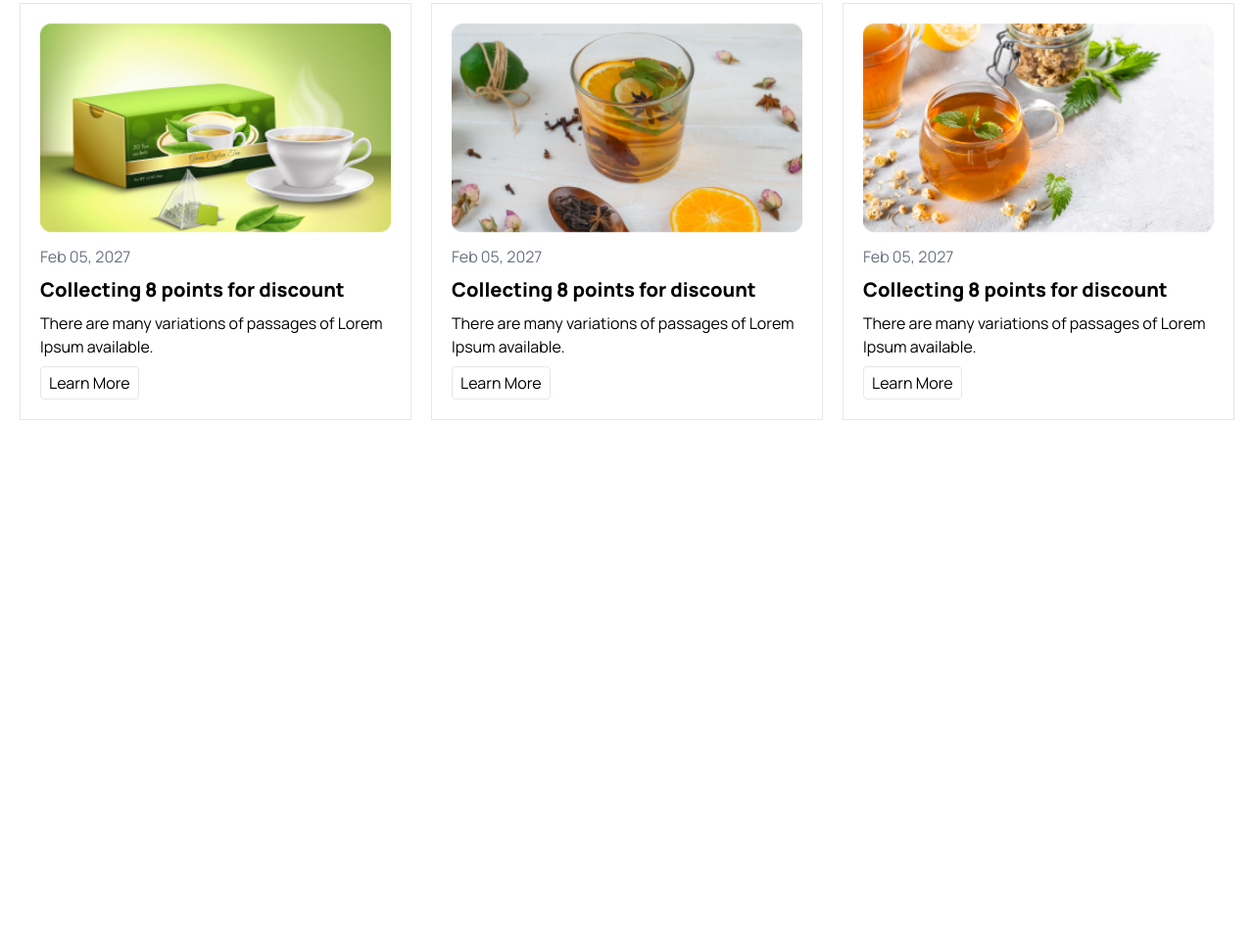
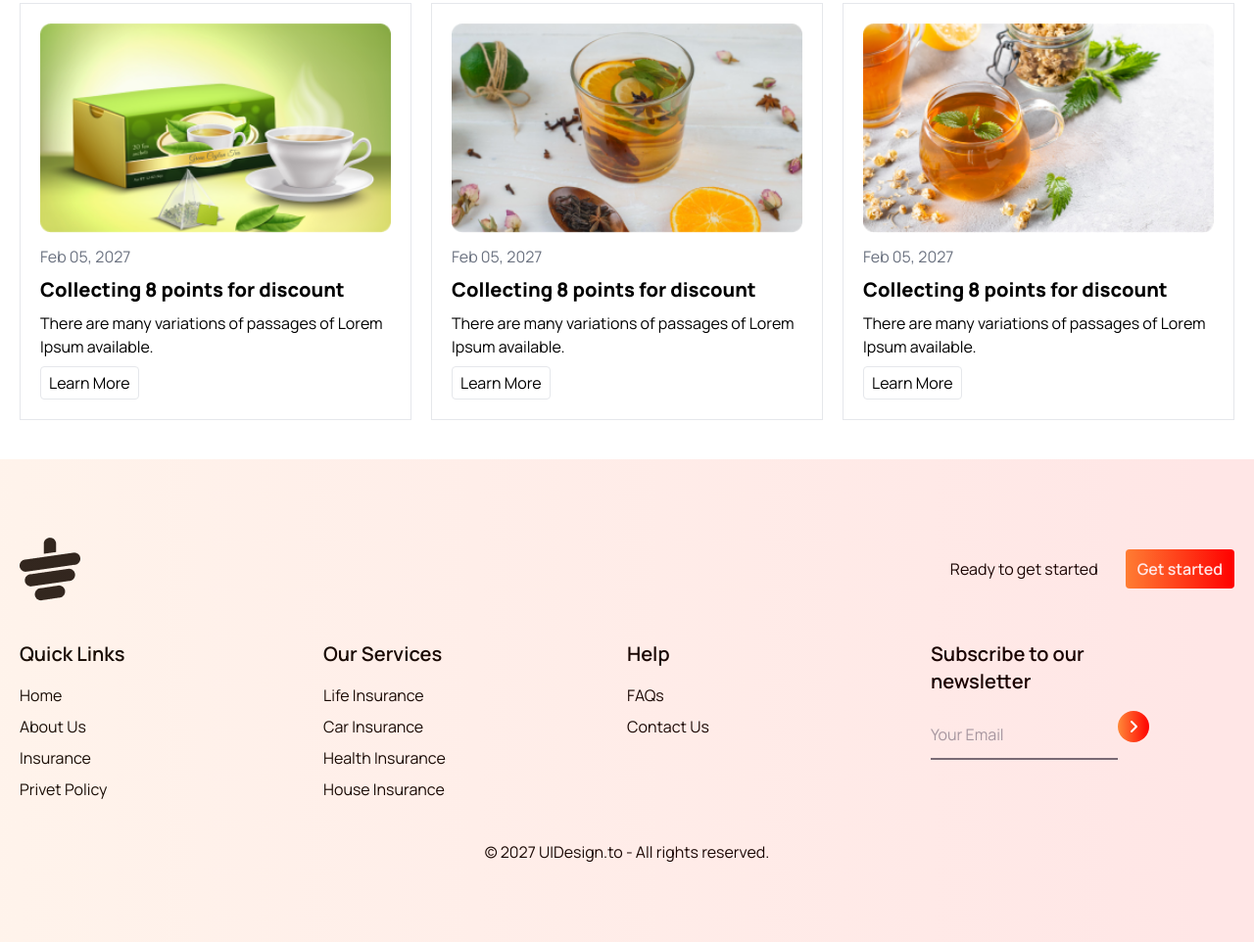
Before and after one commit to Masumraihan/tea-house, a plain HTML site: page index.html in a window 1280 px wide. Shown: the part 2543-3505 px from the top of the page at 98% size. Before the commit the page ends 2972 px from the top, so only its background shows below. Drawn offline with nearby package versions, Linux system fonts and the light colour scheme.

Commit message:
footer added

```diff
--- a/index.html
+++ b/index.html
@@ -27,6 +27,8 @@
     <link rel="preconnect" href="https://fonts.gstatic.com" crossorigin>
     <link href="https://fonts.googleapis.com/css2?family=Manrope:wght@300;400;500;600;800&display=swap"
         rel="stylesheet">
+    <!-- fontAwesome Kit -->
+    <script src="https://kit.fontawesome.com/6c1edeacde.js" crossorigin="anonymous"></script>
 </head>
 
 <body class="font-manrope">
@@ -91,7 +93,7 @@
         <!-- great tea section -->
         <section class=" w-full max-w-7xl mx-auto px-5 mt-10">
             <div class="md:flex justify-between gap-5 space-y-5 py-5">
-                <div class="grid grid-cols-2  gap-5">
+                <div class="grid md:grid-cols-2  gap-5">
                     <div class=" bg-gradient-to-r from-[#FF8938] to-[#FF0000] opacity-10 py-14 rounded">
 
                     </div>
@@ -176,7 +178,9 @@
         <section class="w-full max-w-7xl mx-auto px-5 mt-10">
             <div class="py-5 text-center">
                 <h1 class="font-extrabold text-3xl md:text-5xl">News & Events</h1>
-                <p>There are many variations of passages of Lorem Ipsum available, but the majority have suffered alteration in some form, by injected humour, or randomised words which don't look even slightly believable. </p>
+                <p>There are many variations of passages of Lorem Ipsum available, but the majority have suffered
+                    alteration in some form, by injected humour, or randomised words which don't look even slightly
+                    believable. </p>
             </div>
             <div class="grid grid-cols-1 md:grid-cols-2 lg:grid-cols-3 gap-5">
                 <div class="space-y-2 p-5 border">
@@ -203,6 +207,62 @@
             </div>
         </section>
     </main>
+    <footer
+        class="relative before:w-full before:absolute before:h-full before:bg-gradient-to-r before:from-[#FF8938] before:to-[#FF0000] before:opacity-10">
+        <div class="w-full max-w-7xl mx-auto py-20 px-5 mt-10">
+            <div class="space-y-10">
+                <div class="flex justify-between items-center">
+                    <img src="./images/cup.png" alt="">
+                    <div class="flex gap-5">
+                        <h3 class="p-2">Ready to get started</h3>
+                        <button
+                            class="bg-gradient-to-r from-[#FF8938] to-[#FF0000] text-white py-2 px-3 rounded font-semibold">Get
+                            started</button>
+                    </div>
+                </div>
+                <div class="grid grid-cols-2 md:grid-cols-4 gap-y-5">
+                    <div class="space-y-4">
+                        <h2 class="text-xl font-semibold">Quick Links</h2>
+                        <ul class="space-y-2">
+                            <li>Home</li>
+                            <li>About Us</li>
+                            <li>Insurance</li>
+                            <li>Privet Policy</li>
+                        </ul>
+                    </div>
+                    <div class="space-y-4">
+                        <h2 class="text-xl font-semibold">Our Services</h2>
+                        <ul class="space-y-2">
+                            <li>Life Insurance</li>
+                            <li>Car Insurance</li>
+                            <li>Health Insurance</li>
+                            <li>House Insurance</li>
+                        </ul>
+                    </div>
+                    <div class="space-y-4">
+                        <h2 class="text-xl font-semibold">Help</h2>
+                        <ul class="space-y-2">
+                            <li>FAQs</li>
+                            <li>Contact Us</li>
+                        </ul>
+                    </div>
+                    <div class="space-y-4">
+                        <h2 class="text-xl font-semibold">Subscribe to our <br> newsletter</h2>
+                        <form action="" class="flex">
+                            <label for="Email">
+                                <input type="email" placeholder="Your Email" class="border-b-2 border-gray-500 py-3">
+                            </label>
+                            <button type="submit"
+                                class="w-8 h-8 bg-gradient-to-r from-[#FF8938] to-[#FF0000] text-white rounded-full z-10">
+                                <i class="fa-solid fa-angle-right"></i>
+                            </button>
+                        </form>
+                    </div>
+                </div>
+                <p class="text-center"> &copy; 2027 UIDesign.to - All rights reserved.</p>
+            </div>
+        </div>
+    </footer>
 </body>
 
 </html>
```
